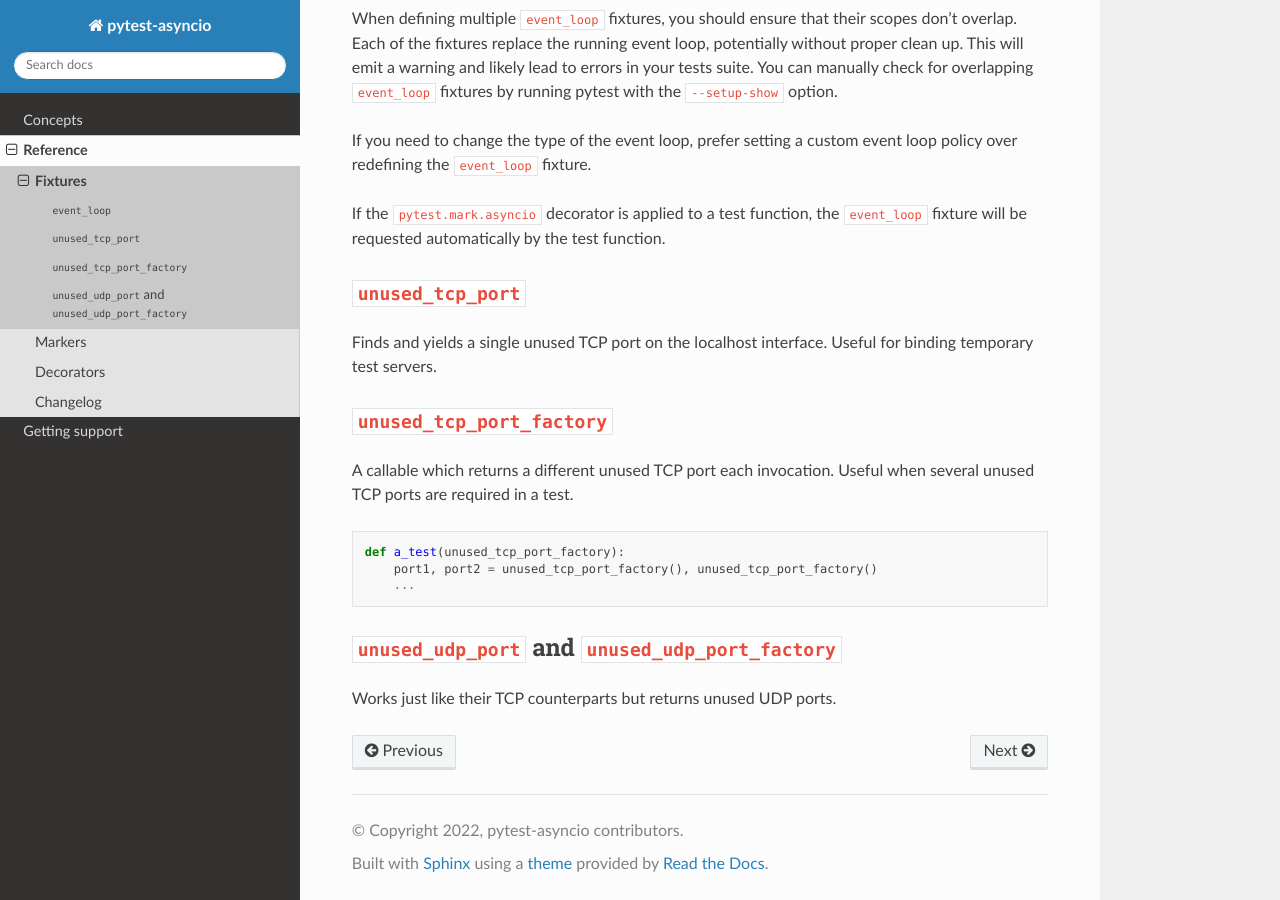
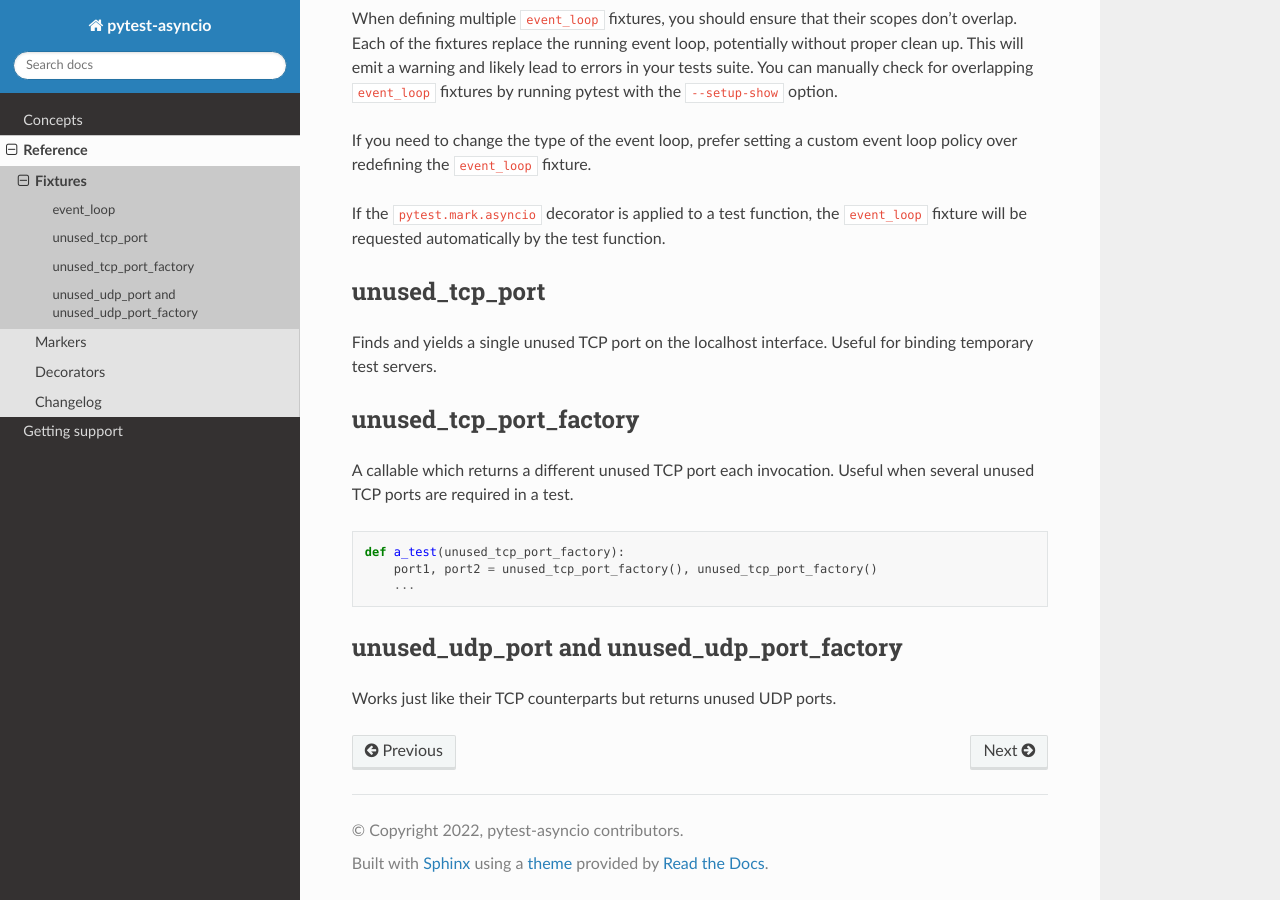
Before and after one commit to pytest-dev/pytest-asyncio, a Sphinx documentation site: the page built from docs/source/reference/fixtures.rst, in a window 1280 px wide and 900 px high, scrolled down 770 px. Built offline with Sphinx 7.4.7 and the Read the Docs theme 2.0.0, drawn with Linux system fonts in a browser that asks for light colours; pages that are not in the unit, such as notebooks, are missing from menus.

```diff
--- a/docs/source/reference/fixtures.rst
+++ b/docs/source/reference/fixtures.rst
@@ -2,8 +2,8 @@
 Fixtures
 ========
 
-``event_loop``
-==============
+event_loop
+==========
 Creates a new asyncio event loop based on the current event loop policy. The new loop
 is available as the return value of this fixture or via `asyncio.get_running_loop <https://docs.python.org/3/library/asyncio-eventloop.html#asyncio.get_running_loop>`__.
 The event loop is closed when the fixture scope ends. The fixture scope defaults
@@ -42,13 +42,13 @@ If you need to change the type of the event loop, prefer setting a custom event
 If the ``pytest.mark.asyncio`` decorator is applied to a test function, the ``event_loop``
 fixture will be requested automatically by the test function.
 
-``unused_tcp_port``
-===================
+unused_tcp_port
+===============
 Finds and yields a single unused TCP port on the localhost interface. Useful for
 binding temporary test servers.
 
-``unused_tcp_port_factory``
-===========================
+unused_tcp_port_factory
+=======================
 A callable which returns a different unused TCP port each invocation. Useful
 when several unused TCP ports are required in a test.
 
@@ -58,6 +58,6 @@ when several unused TCP ports are required in a test.
         port1, port2 = unused_tcp_port_factory(), unused_tcp_port_factory()
         ...
 
-``unused_udp_port`` and ``unused_udp_port_factory``
-===================================================
+unused_udp_port and unused_udp_port_factory
+===========================================
 Works just like their TCP counterparts but returns unused UDP ports.
```
